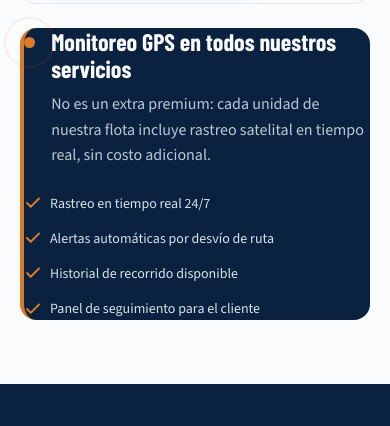
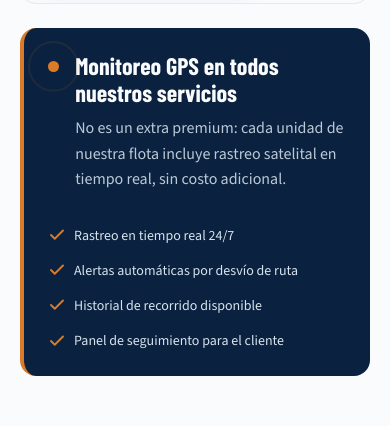
Before and after one commit to altivesolutions-web/anderson-david, a plain HTML site: page servicios.html in a window 390 px wide. Shown: the part 2336-2762 px from the top of the page. Drawn offline with nearby package versions, Linux system fonts and the light colour scheme.

Commit message:
fix(servicios): padding real en la franja GPS transversal (.sv-gps)
El padding usaba var(--sp-7), token inexistente en la escala (salta de --sp-6 a --sp-8) -> clamp() invalido -> el padding se descartaba (0) y el contenido quedaba pegado al borde de acento de 4px. Cambio a --sp-6 (valido): padding ahora ~40px en desktop (primer checkmark a 44px del borde). Gap head->features a --sp-8 (32px) para mas aire. Features 2-col intactas; mobile pasa a 1-col a <=600px.

Co-Authored-By: Claude Opus 4.8 <noreply@anthropic.com>

```diff
--- a/css/servicios.css
+++ b/css/servicios.css
@@ -287,14 +287,14 @@
   background: var(--ad-navy);
   border-left: 4px solid var(--ad-amber);
   border-radius: var(--r-xl);
-  padding: clamp(var(--sp-7), 3vw, var(--sp-10));
+  padding: clamp(var(--sp-6), 3vw, var(--sp-10)); /* --sp-7 no existe en tokens -> clamp invalido -> padding:0; uso --sp-6 (valido) */
   color: #fff;
 }
 .sv-gps__head {
   display: flex;
   align-items: flex-start;
   gap: var(--sp-4);
-  margin-bottom: var(--sp-6);
+  margin-bottom: var(--sp-8);
 }
 .sv-gps__dot {
   position: relative;
```
